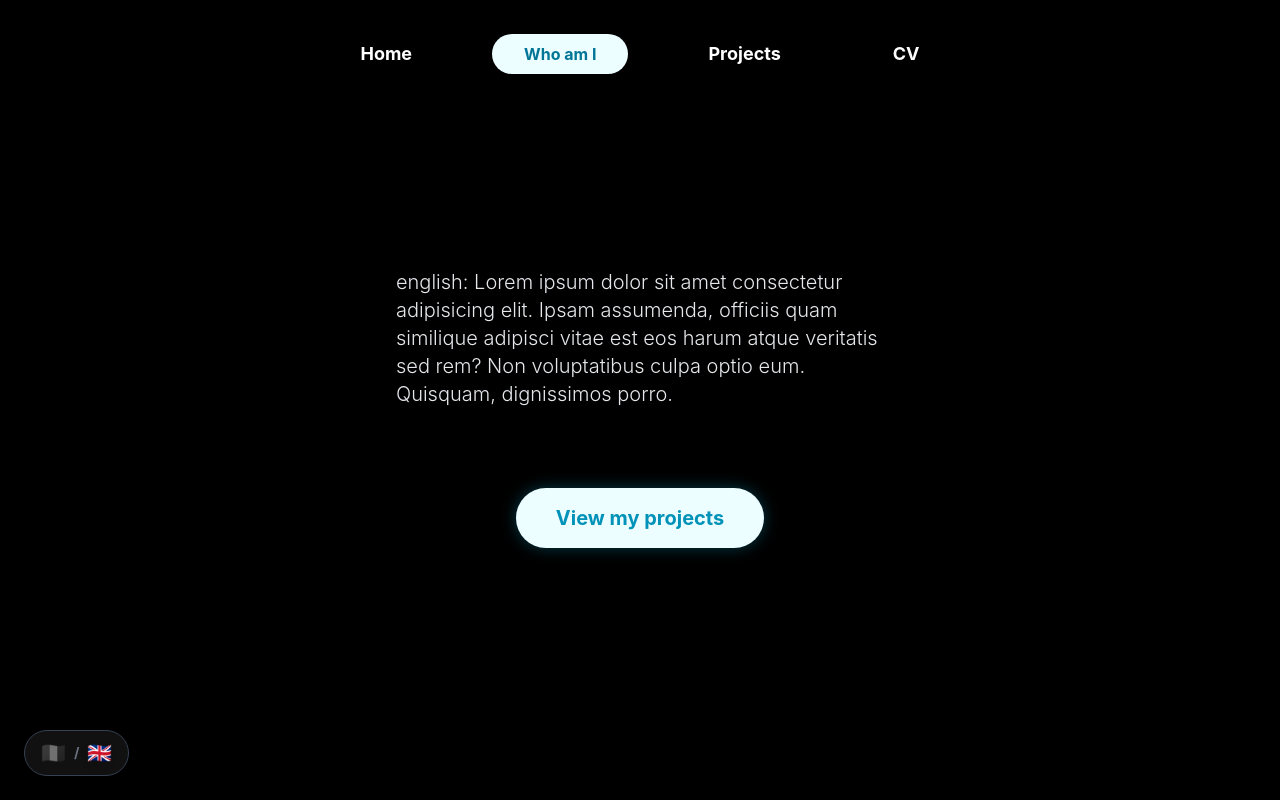
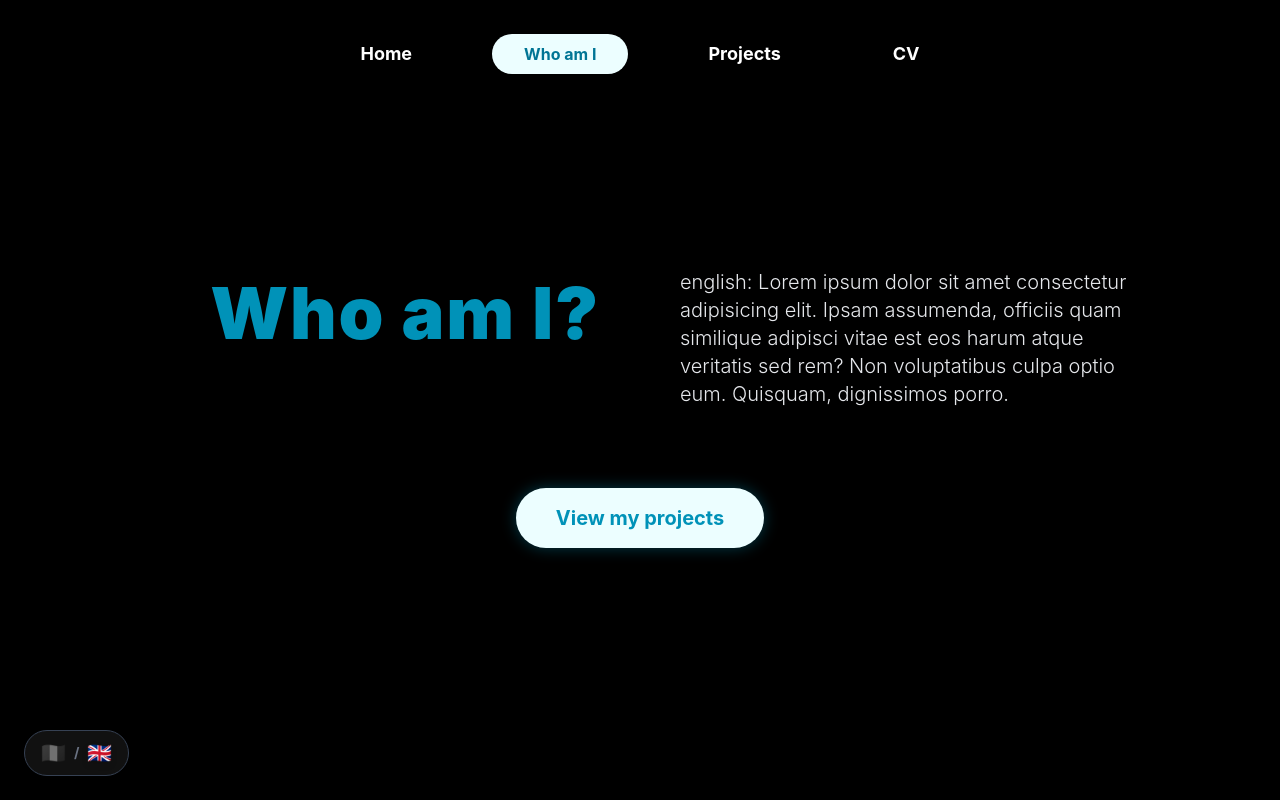
Before and after one commit to MarelGuy/loriscuntreri.com, an Astro site: page /en/whoami in a window 1280 px wide. Shown: the top 800 px of the page. Built offline with nearby package versions, Linux system fonts and the light colour scheme; Astro itself is replaced by a stand-in of ours.

Commit message:
added a title, fixed accessibilkity features

```diff
--- a/src/components/pages/WhoAmI.astro
+++ b/src/components/pages/WhoAmI.astro
@@ -2,6 +2,7 @@
 // src/components/pages/WhoAmI.astro
 
 const {
+    headline,
     text,
     buttonText,
     buttonHref,
@@ -19,7 +20,17 @@ const {
         class="flex flex-col md:flex-row items-center md:items-start justify-center w-full gap-12 md:gap-20 mb-20"
     >
         <div
-            class="w-full md:w-1/2 space-y-6 text-lg md:text-xl text-gray-200 font-light flex flex-col justify-center"
+            class="w-full md:w-1/2 flex justify-center md:justify-end text-center md:text-right"
+        >
+            <h1
+                class="text-5xl md:text-7xl font-black text-cyan-600 tracking-wide leading-tight"
+            >
+                {headline}
+            </h1>
+        </div>
+
+        <div
+            class="w-full md:w-1/2 space-y-6 text-lg md:text-xl text-gray-200 font-light flex flex-col justify-center text-left"
         >
             {text}
         </div>
@@ -51,6 +62,7 @@ const {
         <div class="flex flex-col items-center text-center gap-4 flex-1">
             <a
                 href="mailto:irertnuc.loris@gmail.com"
+                aria-label={mailLabel}
                 class="w-16 h-16 bg-[#333333] rounded-full flex items-center justify-center text-white cursor-pointer transition-all duration-300 hover:scale-110 hover:-translate-y-1 hover:shadow-[0_0_20px_rgba(51,51,51,0.5)]"
             >
                 <svg
@@ -87,6 +99,7 @@ const {
                 href="https://www.linkedin.com/in/lc0/"
                 target="_blank"
                 rel="noopener noreferrer"
+                aria-label={linkedinLabel}
                 class="w-16 h-16 bg-[#333333] rounded-full flex items-center justify-center text-white cursor-pointer transition-all duration-300 hover:scale-110 hover:-translate-y-1 hover:shadow-[0_0_20px_rgba(51,51,51,0.5)]"
             >
                 <svg fill="currentColor" viewBox="0 0 24 24" class="w-6 h-6"
@@ -116,6 +129,7 @@ const {
                 href="https://github.com/MarelGuy"
                 target="_blank"
                 rel="noopener noreferrer"
+                aria-label={githubLabel}
                 class="w-16 h-16 bg-[#333333] rounded-full flex items-center justify-center text-white cursor-pointer transition-all duration-300 hover:scale-110 hover:-translate-y-1 hover:shadow-[0_0_20px_rgba(51,51,51,0.5)]"
             >
                 <svg fill="currentColor" viewBox="0 0 24 24" class="w-7 h-7"
--- a/src/pages/en/whoami.astro
+++ b/src/pages/en/whoami.astro
@@ -6,6 +6,7 @@ import MainLayout from "../../layouts/MainLayout.astro";
 
 <MainLayout>
     <WhoAmI
+        headline="Who am I?"
         text="
 english: Lorem ipsum dolor sit amet consectetur adipisicing elit. Ipsam assumenda, officiis quam similique adipisci vitae est eos harum atque veritatis sed rem? Non voluptatibus culpa optio eum. Quisquam, dignissimos porro."
         buttonText="View my projects"
--- a/src/pages/it/whoami.astro
+++ b/src/pages/it/whoami.astro
@@ -6,6 +6,7 @@ import MainLayout from "../../layouts/MainLayout.astro";
 
 <MainLayout>
     <WhoAmI
+        headline="Chi sono?"
         text="
 Lorem ipsum dolor sit amet consectetur adipisicing elit. Ipsam assumenda, officiis quam similique adipisci vitae est eos harum atque veritatis sed rem? Non voluptatibus culpa optio eum. Quisquam, dignissimos porro."
         buttonText="Vedi i miei progetti"
```
